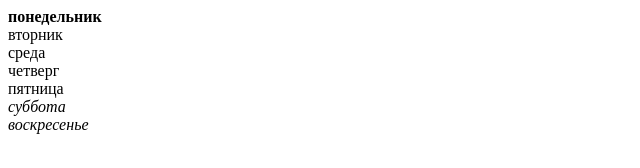
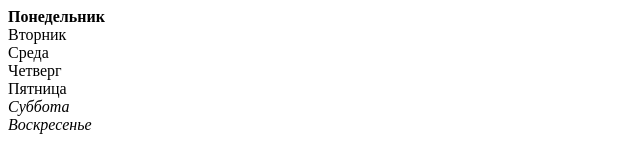
Before and after one commit to pavalex/js_24_hard, a plain HTML site: page index.html in a window 1280 px wide. Shown: the full height of the page, 0-640 px from the left. Drawn offline with Linux system fonts and the light colour scheme.

Commit message:
переделал усложненное задание 7

```diff
--- a/index.html
+++ b/index.html
@@ -5,9 +5,10 @@
     <meta http-equiv="X-UA-Compatible" content="IE=edge">
     <meta name="viewport" content="width=device-width, initial-scale=1.0">
     <title>Document</title>
-    <script src="script.js" asinc></script>
+    <link rel="stylesheet" href="style.css">
+    <script src="script.js" defer></script>
 </head>
 <body>
-
+    <div id="days"></div>
 </body>
 </html>
--- a/script.js
+++ b/script.js
@@ -1,26 +1,24 @@
 "use strict";
 
-const week = ['понедельник', 'вторник', 'среда', 'четверг', 'пятница', 'суббота', 'воскресенье'];
+const week = ['Понедельник', 'Вторник', 'Среда', 'Четверг', 'Пятница', 'Суббота', 'Воскресенье'];
+const days = document.querySelector('#days');
 const todayDay = new Date();
 
-const days = {
-    1: 'понедельник',
-    2: 'вторник',
-    3: 'среда',
-    4: 'четверг',
-    5: 'пятница',
-    6: 'суббота',
-    7: 'воскресенье',
+const getDays = function () {
+    week.forEach(function (item, i) {
+        const createDiv = document.createElement('div');
+        if (i === +todayDay.getDay()-1) {
+            createDiv.classList.add('today');
+            createDiv.textContent = week[i];
+        }
+        if (item === 'Суббота' || item === 'Воскресенье') {
+            createDiv.classList.add('italic');
+            createDiv.textContent = week[i];
+        } else {
+            createDiv.textContent = week[i];
+        }
+        days.appendChild(createDiv);
+    });
 };
 
-const newWeek = week.map(function(item) {
-    if (item === 'суббота' || item === 'воскресенье') {
-        item = item.italics();
-    }
-    if (item === days[todayDay.getDay()]) {
-        item = item.bold();
-    }
-    return item;
-});
-
-document.write(newWeek.join('<br>'));
+getDays();
--- /dev/null
+++ b/style.css
@@ -0,0 +1,7 @@
+.today {
+    font-weight: 700;
+}
+
+.italic {
+    font-style: italic;
+}
```
